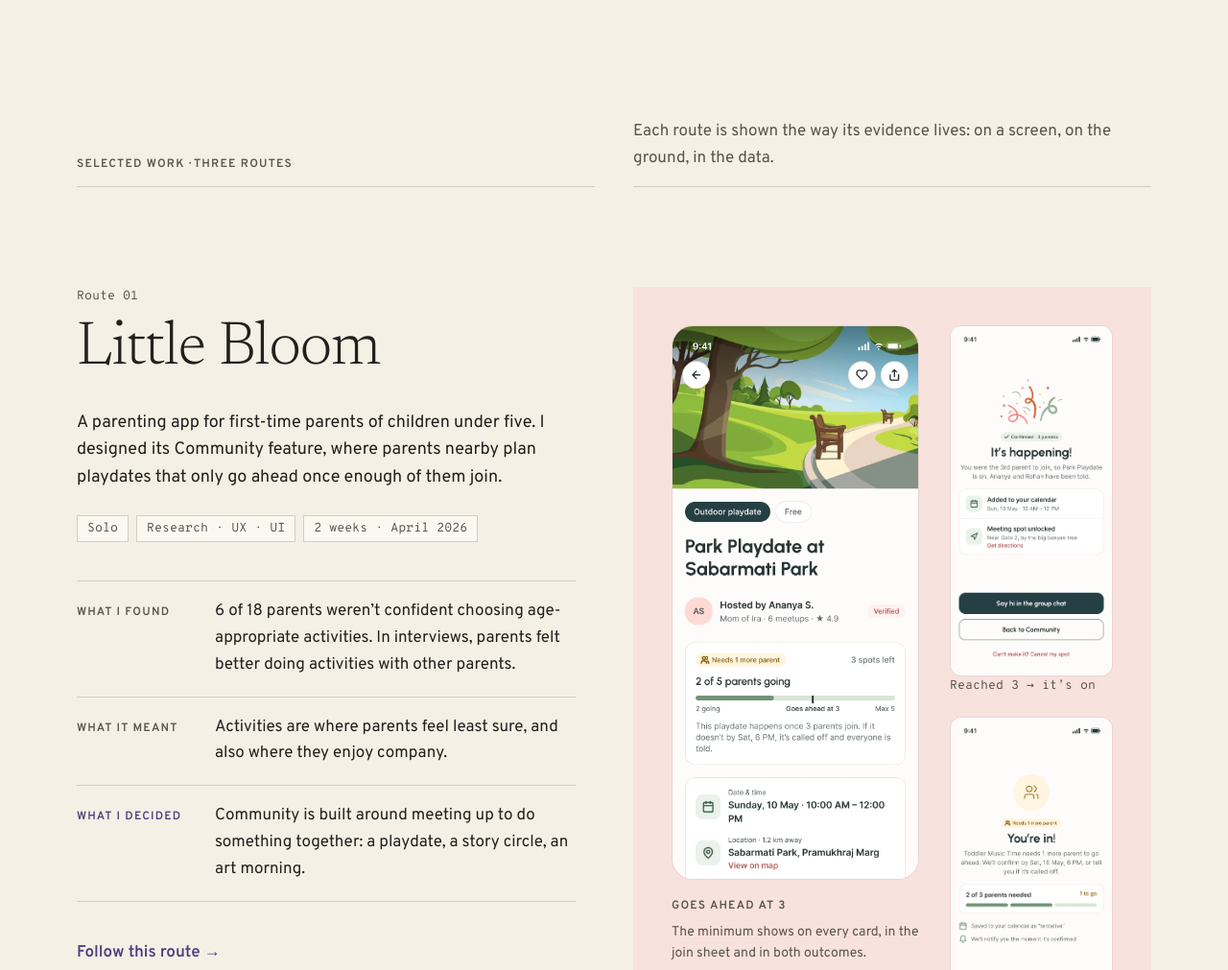
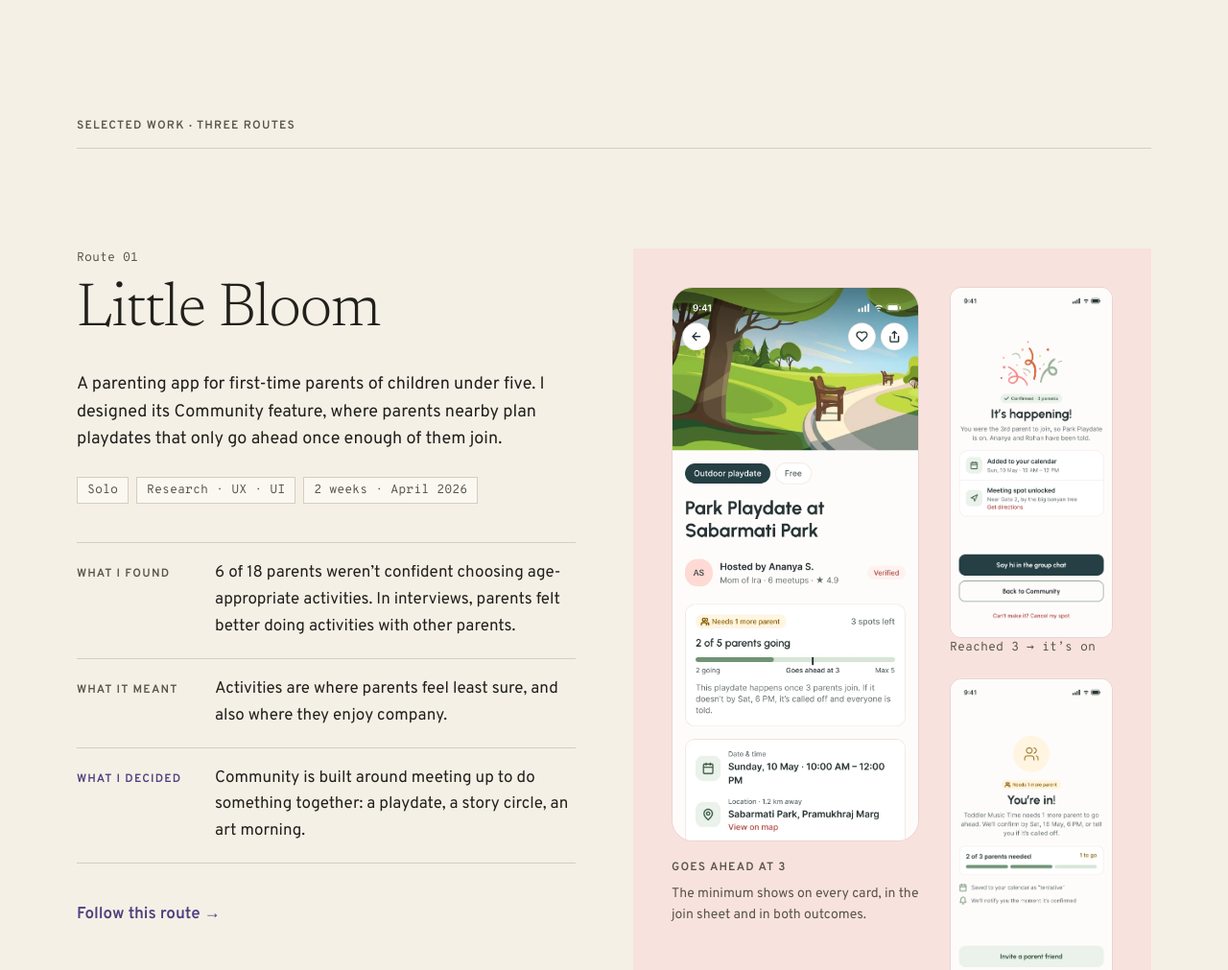
Before and after one commit to 202514104/202514104.github.io, a plain HTML site: page index.html in a window 1280 px wide. Shown: the part 1020-2031 px from the top of the page at 96% size. Drawn offline with Linux system fonts and the light colour scheme.

Commit message:
Remove work-head line, study dates 2025–2027, centre middle dots site-wide
Co-Authored-By: Claude Opus 5.5 <noreply@anthropic.com>
Claude-Session: https://claude.ai/code/session_01NsahEhKNpw1tcS17eZbTyb

```diff
--- a/css/site.css
+++ b/css/site.css
@@ -7,6 +7,8 @@
 @font-face{font-family:"Newsreader";src:url(../fonts/newsreader-latin-400-italic.woff2) format("woff2");font-weight:400;font-style:italic;font-display:swap}
 @font-face{font-family:"Overpass";src:url(../fonts/overpass-latin-400-normal.woff2) format("woff2");font-weight:400;font-display:swap}
 @font-face{font-family:"Overpass";src:url(../fonts/overpass-latin-600-normal.woff2) format("woff2");font-weight:600;font-display:swap}
+/* Overpass draws the middle dot off-centre; borrow a centred one for U+00B7 only */
+@font-face{font-family:"KD Dot";src:url(../fonts/newsreader-latin-400-normal.woff2) format("woff2");unicode-range:U+00B7;font-display:swap}
 @font-face{font-family:"Overpass Mono";src:url(../fonts/overpass-mono-latin-400-normal.woff2) format("woff2");font-weight:400;font-display:swap}
 
 :root{
@@ -17,7 +19,7 @@
   --indroda-forest:#22382A; --indroda-sand:#E9E1CF;
   --rivers-navy:#1A2A4A; --rivers-mist:#DCE5F0;
   --serif:"Newsreader",Georgia,"Times New Roman",serif;
-  --sans:"Overpass","Helvetica Neue",Arial,sans-serif;
+  --sans:"KD Dot","Overpass","Helvetica Neue",Arial,sans-serif;
   --mono:"Overpass Mono",ui-monospace,Menlo,monospace;
   --gutter:80px; --max:1440px;
   --ease:cubic-bezier(.2,.7,.2,1);
@@ -611,3 +613,4 @@ button{font:inherit;color:inherit;background:none;border:0;padding:0;cursor:poin
   .table.obs .t-s{font-size:22px}
 }
 @media (max-width:1024px) and (min-width:761px){.table.obs .tr>*:nth-child(1){padding-top:10px}}
+.work-head .wrap{grid-template-columns:1fr}
--- a/index.html
+++ b/index.html
@@ -95,7 +95,6 @@
 <section class="work-head" id="work" aria-label="Selected work">
   <div class="wrap">
     <div><p class="label soft">Selected work · three routes</p></div>
-    <div><p class="b-m soft">Each route is shown the way its evidence lives: on a screen, on the ground, in the data.</p></div>
   </div>
 </section>
 
@@ -200,7 +199,7 @@
       </div>
       <dl class="facts-row">
         <div><dt class="label">Based in</dt><dd>Surat, Gujarat</dd></div>
-        <div><dt class="label">Studying</dt><dd>M.Des IUxD, DAU (2025–)</dd></div>
+        <div><dt class="label">Studying</dt><dd>M.Des IUxD, DAU (2025–2027)</dd></div>
         <div><dt class="label">Works in</dt><dd>Research · UX · UI · Figma</dd></div>
       </dl>
     </div>
```
